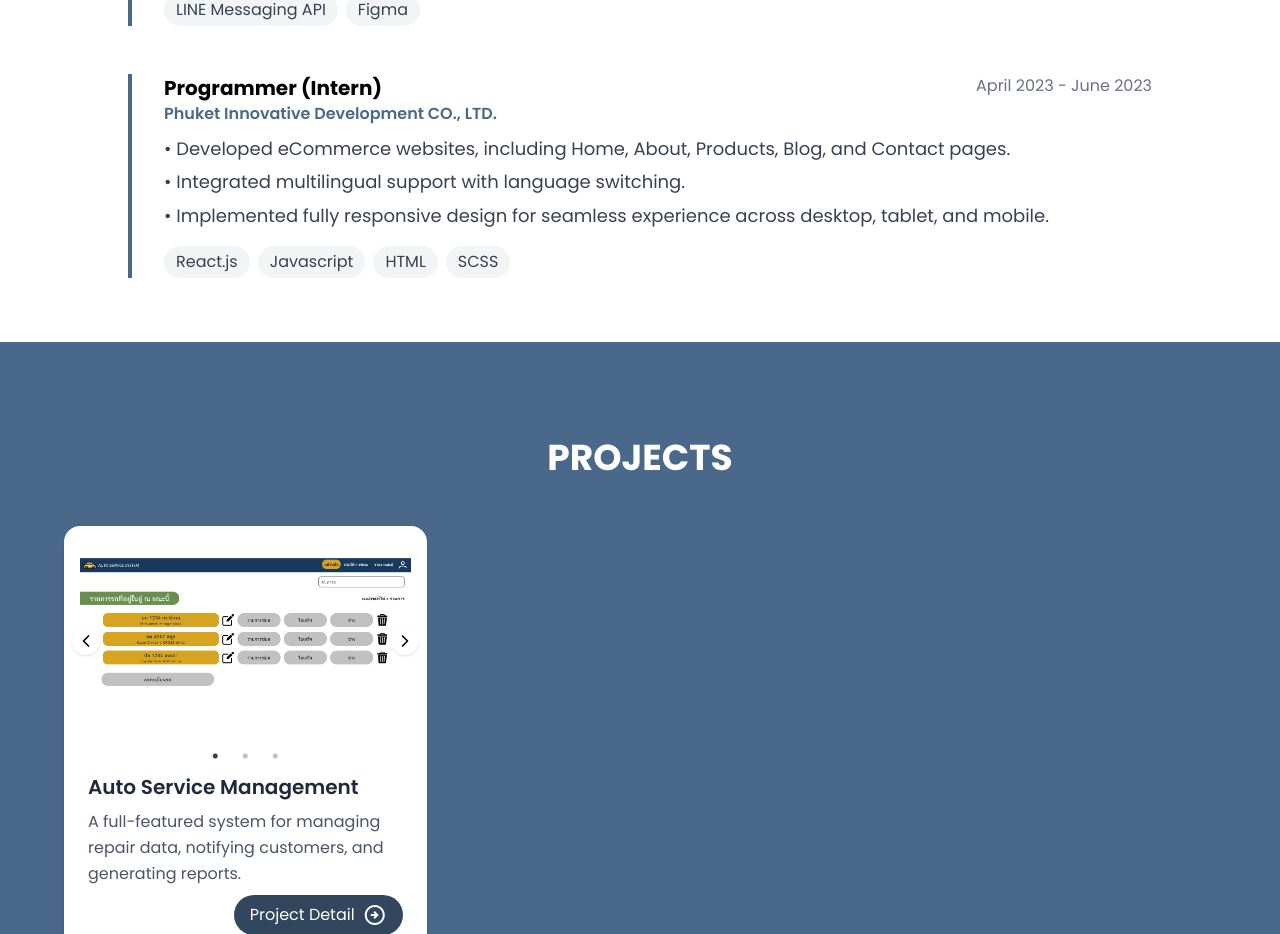
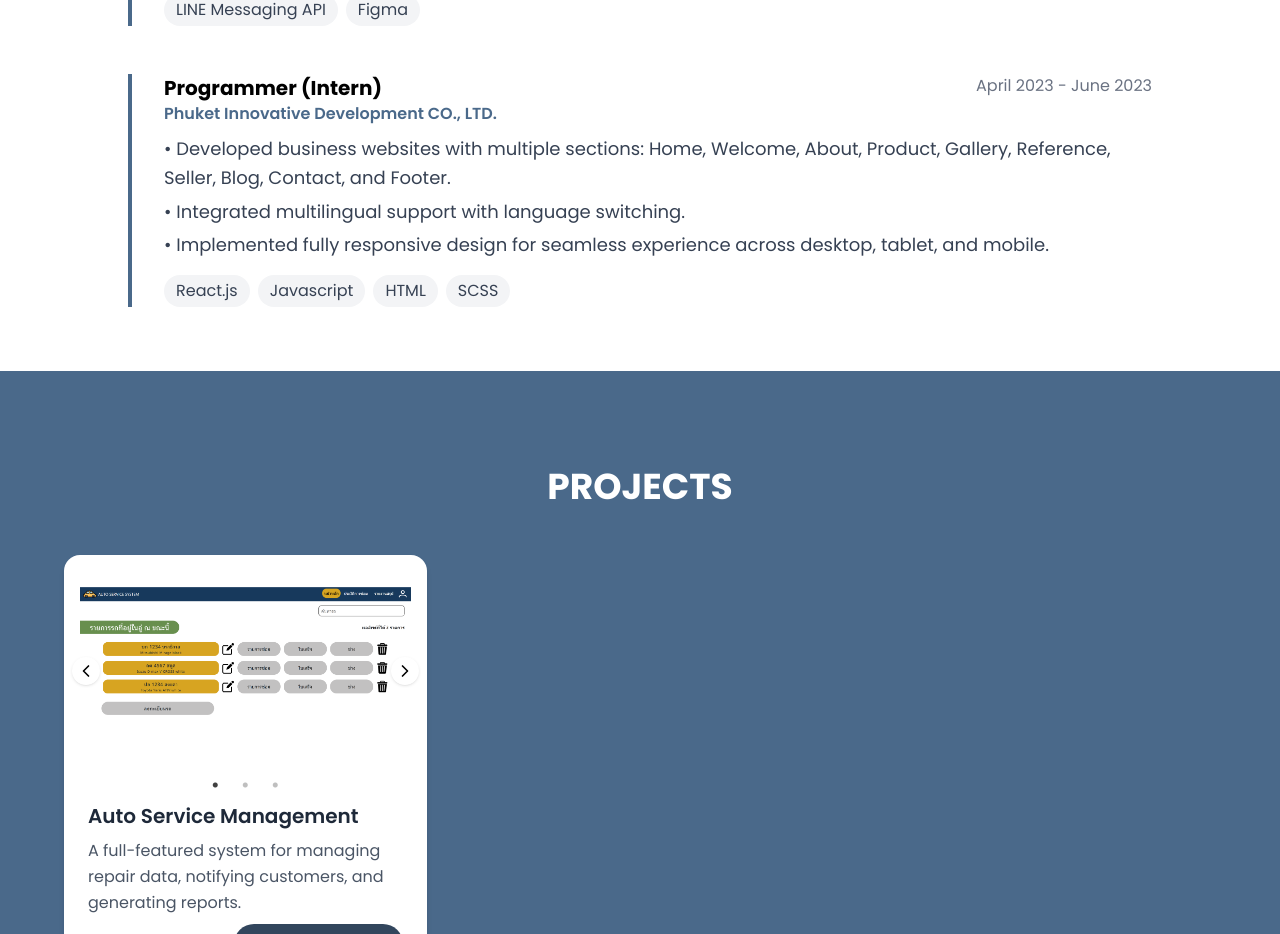
Before and after one commit to ZulfaBueraheng/portfolio, a React (Vite) app: page / in a window 1280 px wide. Shown: the part 2075-3009 px from the top of the page. Built offline with nearby package versions, Linux system fonts and the light colour scheme.

Commit message:
update Exp

```diff
--- a/src/components/Experience.jsx
+++ b/src/components/Experience.jsx
@@ -28,7 +28,7 @@ const experiences = [
     company: "Phuket Innovative Development CO., LTD.",
     date: "April 2023 - June 2023",
     description: [
-      "Developed eCommerce websites, including Home, About, Products, Blog, and Contact pages.",
+      "Developed business websites with multiple sections: Home, Welcome, About, Product, Gallery, Reference, Seller, Blog, Contact, and Footer.",
       "Integrated multilingual support with language switching.",
       "Implemented fully responsive design for seamless experience across desktop, tablet, and mobile.",
     ],
```
